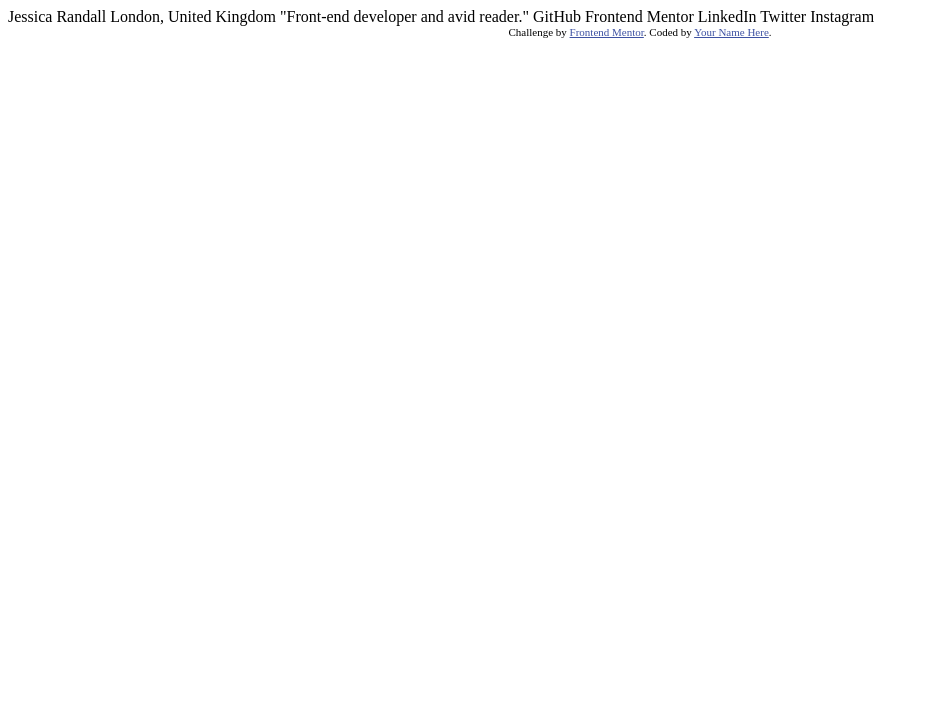
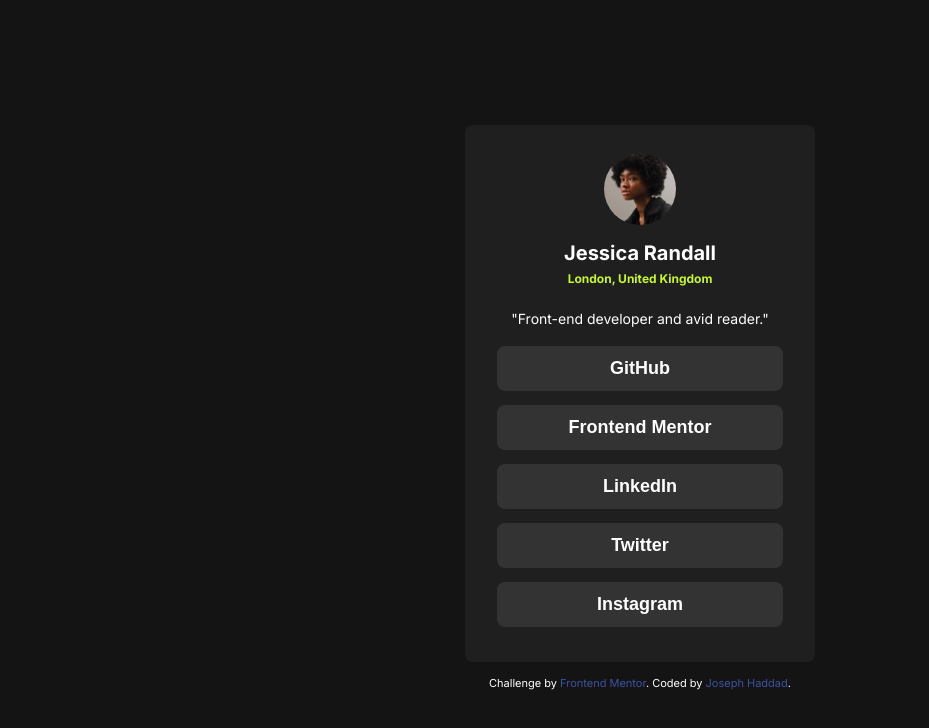
Before and after one commit to joehaddad1000/Social-links-profile-FrontendMentor, a plain HTML site: page index.html in a window 1280 px wide. Shown: the whole page, without its empty margins (0-929 px from the left). Drawn offline with Linux system fonts and the light colour scheme.

Commit message:
Finished the project [Stable]

```diff
--- a/index.html
+++ b/index.html
@@ -1,34 +1,40 @@
 <!DOCTYPE html>
 <html lang="en">
+
 <head>
   <meta charset="UTF-8">
-  <meta name="viewport" content="width=device-width, initial-scale=1.0"> <!-- displays site properly based on user's device -->
+  <meta name="viewport" content="width=device-width, initial-scale=1.0">
+  <!-- displays site properly based on user's device -->
 
   <link rel="icon" type="image/png" sizes="32x32" href="./assets/images/favicon-32x32.png">
 
   <title>Frontend Mentor | Social links profile</title>
+  <link rel="stylesheet" href="style.css">
+</head>
 
-  <!-- Feel free to remove these styles or customise in your own stylesheet 👍 -->
-  <style>
-    .attribution { font-size: 11px; text-align: center; }
-    .attribution a { color: hsl(228, 45%, 44%); }
-  </style>
-</head>
 <body>
+  <main>
+    <div class="container">
+      <img src="assets/images/avatar-jessica.jpeg" alt="Image of Jessica Randall">
 
-  Jessica Randall
-  London, United Kingdom
-  "Front-end developer and avid reader."
+      <h1 class="title">Jessica Randall</h1>
+      <h2 class="subtitle">London, United Kingdom</h2>
+      <p>"Front-end developer and avid reader."</p>
 
-  GitHub
-  Frontend Mentor
-  LinkedIn
-  Twitter
-  Instagram
+      <div class="links">
+        <button><a href="https://github.com"><strong>GitHub</strong></a></button>
+        <button><a href="https://www.frontendmentor.io"><strong>Frontend Mentor</strong></a></button>
+        <button><a href="https://www.linkedin.com"><strong>LinkedIn</strong></a></button>
+        <button><a href="https://twitter.com"><strong>Twitter</strong></a></button>
+        <button><a href="https://www.instagram.com"><strong>Instagram</strong></a></button>
+      </div>
+    </div>
+  </main>
 
-  <div class="attribution">
+  <footer class="attribution">
     Challenge by <a href="https://www.frontendmentor.io?ref=challenge" target="_blank">Frontend Mentor</a>.
-    Coded by <a href="#">Your Name Here</a>.
-  </div>
+    Coded by <a href="https://github.com/joehaddad1000">Joseph Haddad</a>.
+  </footer>
 </body>
+
 </html>
--- a/style.css
+++ b/style.css
@@ -6,18 +6,6 @@
     box-sizing: border-box;
 }
 
-/* Layout */
-body {
-    width: 375px;
-}
-
-@media screen and (min-width: 1440px) {
-    body {
-        width: 1440px;
-    }
-}
-
-/* Colors */
 :root {
     --primary-green: hsl(75, 94%, 57%);
     --neutral-white: hsl(0, 0%, 100%);
@@ -26,16 +14,138 @@
     --neutral-off-black: hsl(0, 0%, 8%);
 }
 
-/* Typography */
+/* Layout */
 body {
+    display: flex;
+    align-items: center;
+    justify-content: center;
+    flex-direction: column;
+    height: 100vh;
+    background-color: var(--neutral-off-black);
+    color: var(--neutral-white);
     font-family: 'Inter', sans-serif;
-    font-size: 14px;
+    font-size: .875rem;
+}
+
+main {
+    display: flex;
+    align-items: center;
+    justify-content: center;
+    flex-direction: column;
+}
+
+.container {
+    margin: .875rem;
+    padding: 1.75rem;
+    padding-inline: 2rem;
+    background-color: var(--neutral-dark-grey);
+    display: flex;
+    align-items: center;
+    justify-content: center;
+    flex-direction: column;
+    border-radius: .5rem;
+    width: 100%;
+}
+
+img {
+    border-radius: 360px;
+    width: 4.5rem;
+}
+
+.title {
+    font-size: 1.25rem;
+    margin-block-start: 1rem;
+}
+
+p {
+    font-size: .875rem;
+    text-align: center;
+    margin-block-end: .75rem;
+}
+
+.links {
+    display: flex;
+    align-items: center;
+    justify-content: center;
+    flex-direction: column;
+    width: 100%;
+}
+
+button {
+    background-color: var(--neutral-grey);
+    color: var(--neutral-white);
+    border-radius: .5rem;
+    width: 100%;
+    font-size: large;
+    padding: .75rem;
+    margin-block: .4375rem;
+    border: 0;
+    transition: all 0.2s ease-in-out;
+}
+
+button:hover {
+    cursor: pointer;
+    background-color: var(--primary-green);
+    color: var(--neutral-dark-grey);
+}
+
+button:active {
+    background-color: var(--primary-green);
+    color: var(--neutral-dark-grey);
+}
+
+a {
+    all: unset;
+}
+
+.subtitle {
+    font-size: .75rem;
+    margin-block-start: .375rem;
+    margin-block-end: 1.5rem;
+    color: var(--primary-green);
 }
 
 h1, h2, h3, h4, h5, h6 {
     font-weight: 700;
 }
 
-strong {
-    font-weight: 600;
+.attribution {
+    font-size: 11px;
+    text-align: center;
 }
+
+.attribution a {
+    color: hsl(228, 45%, 44%);
+}
+
+@media all and (max-width: 375px) {
+    body {
+        font-size: .75rem;
+    }
+
+    .container {
+        padding: 1rem;
+        width: 90%;
+    }
+
+    img {
+        width: 3.5rem;
+    }
+
+    .title {
+        font-size: 1rem;
+    }
+
+    p {
+        font-size: .75rem;
+    }
+
+    button {
+        font-size: medium;
+        padding: .5rem;
+    }
+
+    footer {
+        font-size: .5rem;
+    }
+}
```
